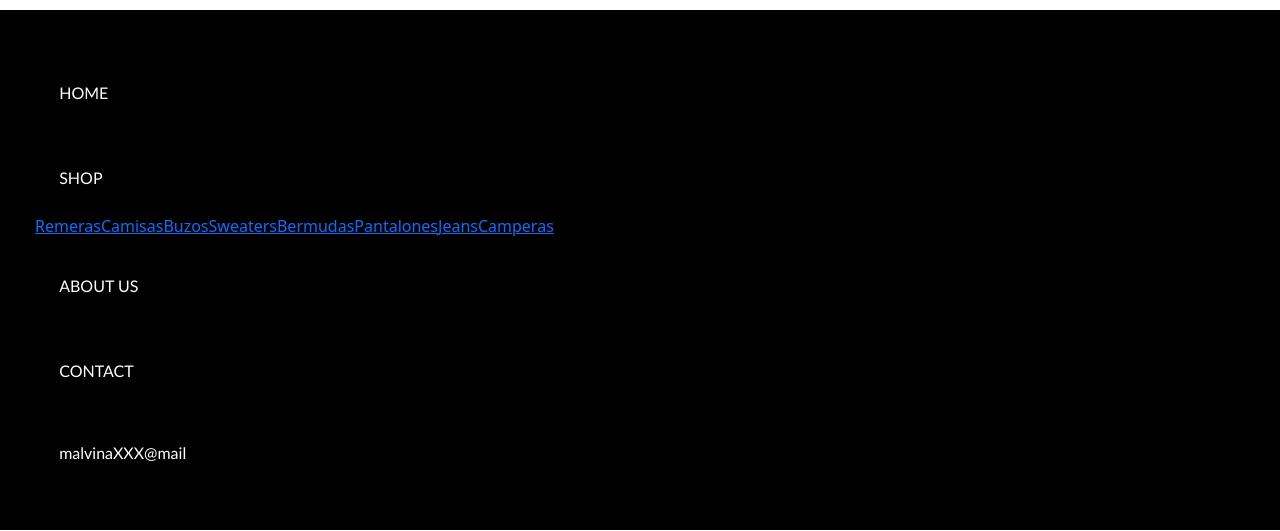
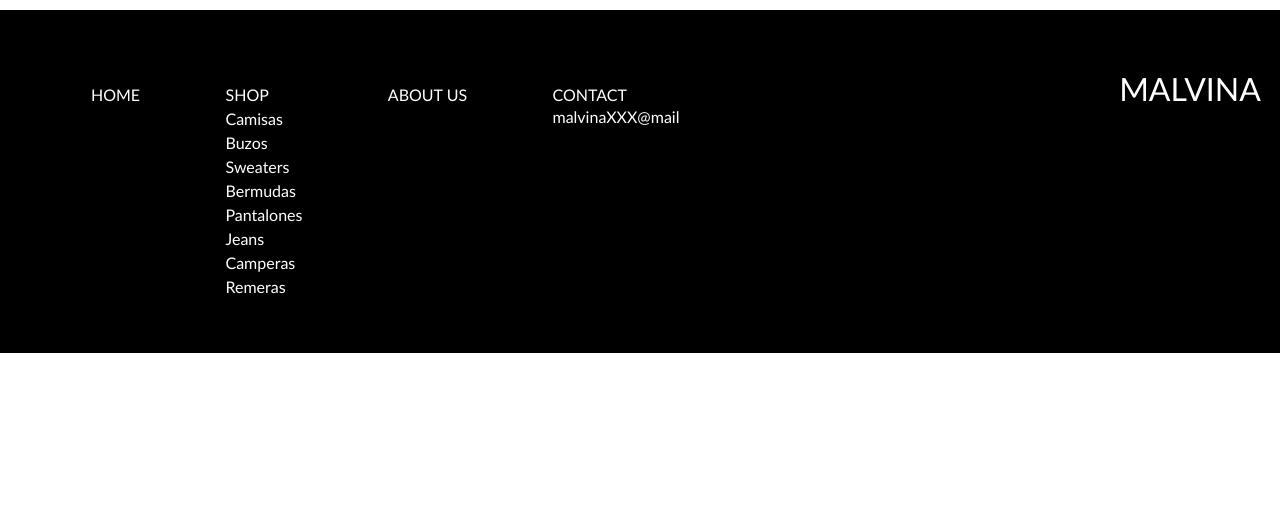
Before and after one commit to valeriapaulinalustres/Malvina, a React (Create React App) app: page /shop/item/1 in a window 1280 px wide. Shown: the part 266-797 px from the top of the page. Built offline with nearby package versions, Linux system fonts and the light colour scheme; no server answers; the database is empty.

Commit message:
footer listo

```diff
--- a/src/components/Footer/Footer.js
+++ b/src/components/Footer/Footer.js
@@ -6,27 +6,30 @@ import './footer.css';
 function NavBar() {
     return (
         <nav className='footer'>
-            <div>
-                <NavLink to="/" className='seccionesFooter' >HOME</NavLink>
+            <div className='seccionesFooter'>
+                <NavLink to="/" className='seccionesFooterLink' >HOME</NavLink>
             </div>
-            <div>
-                <NavLink to="/shop" className='seccionesFooter'>SHOP</NavLink>
-                <NavLink to="/shop/categories/remeras" className='shopSeccion'>Remeras</NavLink>
-                <NavLink to="/shop/categories/camisas">Camisas</NavLink>
-                <NavLink to="/shop/categories/buzos">Buzos</NavLink>
-                <NavLink to="/shop/categories/sweaters">Sweaters</NavLink>
-                <NavLink to="/shop/categories/bermudas">Bermudas</NavLink>
-                <NavLink to="/shop/categories/pantalones">Pantalones</NavLink>
-                <NavLink to="/shop/categories/jeans">Jeans</NavLink>
-                <NavLink to="/shop/categories/camperas">Camperas</NavLink>
+            <div className='seccionesFooter'>
+                <NavLink to="/shop" className='seccionesFooterLink'>SHOP</NavLink>
+                <NavLink to="/shop/categories/remeras"  className='seccionShop'>Remeras</NavLink>
+                <NavLink to="/shop/categories/camisas" className='seccionShop'>Camisas</NavLink>
+                <NavLink to="/shop/categories/buzos" className='seccionShop'>Buzos</NavLink>
+                <NavLink to="/shop/categories/sweaters" className='seccionShop'>Sweaters</NavLink>
+                <NavLink to="/shop/categories/bermudas" className='seccionShop'>Bermudas</NavLink>
+                <NavLink to="/shop/categories/pantalones" className='seccionShop'>Pantalones</NavLink>
+                <NavLink to="/shop/categories/jeans" className='seccionShop'>Jeans</NavLink>
+                <NavLink to="/shop/categories/camperas" className='seccionShop'>Camperas</NavLink>
             </div>
-            <div>
-                <NavLink to="/about" className='seccionesFooter'>ABOUT US</NavLink>
+            <div className='seccionesFooter'>
+                <NavLink to="/about" className='seccionesFooterLink'>ABOUT US</NavLink>
+            </div>
+            <div className='seccionesFooter'>
+                <NavLink to="/contact" className='seccionesFooterLink'>CONTACT</NavLink>
+                <h2 className='seccionShop'>malvinaXXX@mail</h2>
+            </div>
 
-            </div>
-            <div>
-                <NavLink to="/contact" className='seccionesFooter'>CONTACT</NavLink>
-                <h2 className='seccionesFooter'>malvinaXXX@mail</h2>
+            <div className='seccionesFooter'>
+                <NavLink to="/" className='malvina'> MALVINA </NavLink>
             </div>
         </nav>
     )
--- a/src/components/Footer/footer.css
+++ b/src/components/Footer/footer.css
@@ -1,19 +1,39 @@
 *
 .footer{
-    padding: 35px;
+    padding: 30px;
     background-color: black;
 }
 
 .seccionesFooter{
-    display: flex;
-    flex-wrap: wrap;
-    /*position: relative;
-    display: inline-block;*/
+    display: inline-block;
     text-align: left;
     padding: 2%;
-    margin-top: 1%;
+    margin-left: 3%;
+
+
+}
+
+.seccionesFooterLink{
     text-decoration: none;
     font-family:'Gill Sans', 'Gill Sans MT', Calibri, 'Trebuchet MS', sans-serif;
     font-size: medium;
     color: white;
 }
+
+.seccionShop{
+    display:table-footer-group;
+    text-decoration: none;
+    font-family:'Gill Sans', 'Gill Sans MT', Calibri, 'Trebuchet MS', sans-serif;
+    font-size:medium ;
+    color: white;
+
+}
+
+.malvina{
+    margin-left: 250%;
+    margin-top: 10px;
+    text-decoration: none;
+    font-family:'Gill Sans', 'Gill Sans MT', Calibri, 'Trebuchet MS', sans-serif;
+    font-size: xx-large ;
+    color: white;
+}
```
